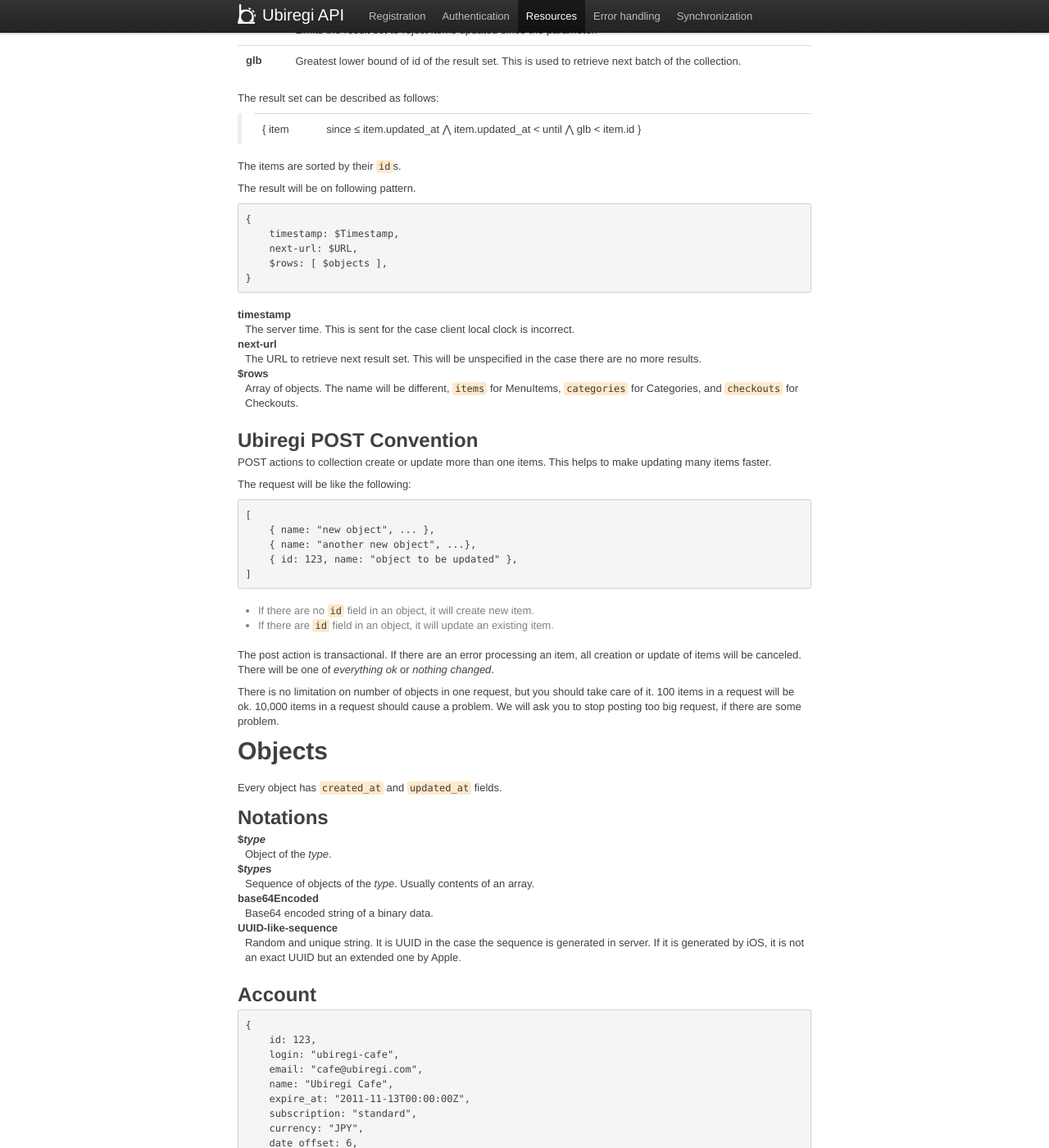
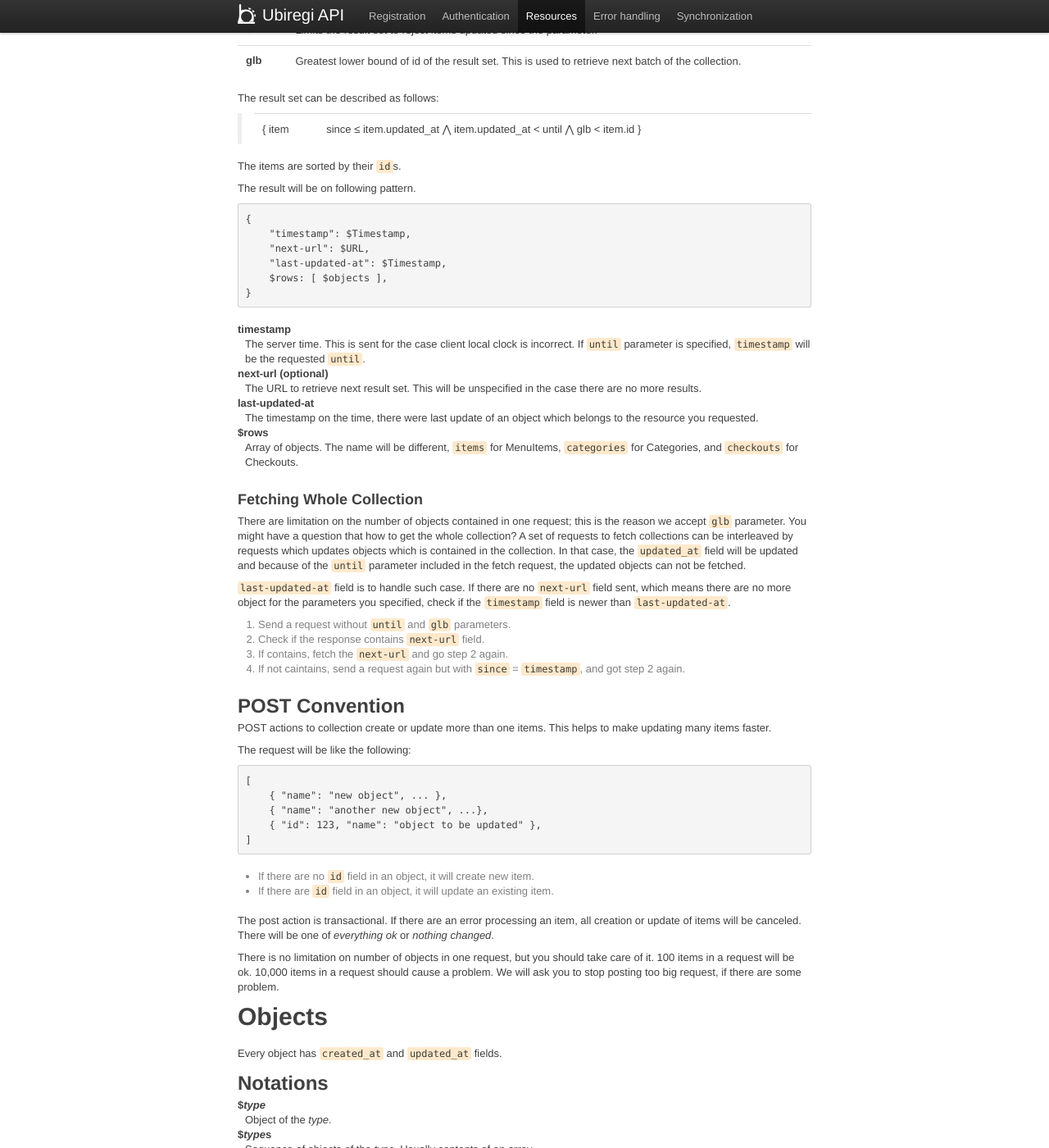
Before and after one commit to soutaro/ubiregi-api, a Jekyll site: the page built from resources.md, in a window 1280 px wide and 1400 px high, scrolled down 387 px. Shown: the whole window at 82% size. Built offline with Jekyll 4.4.1, drawn with Linux system fonts in a browser that asks for light colours; some of the changed text lies outside the part shown.

Commit message:
How to fetch whole collection

```diff
--- a/resources.md
+++ b/resources.md
@@ -12,7 +12,7 @@
 
 * Retrieving the collection (Index)
 * Creating or updating items (POST)
-* [Optional] Retrieving one item (GET)
+* **Optional**: Retrieving one item (GET)
 
 ## Standard Index Parameters
 
@@ -44,22 +44,41 @@
 
 <pre>
 {
-    timestamp: $Timestamp,
-    next-url: $URL,
+    "timestamp": $Timestamp,
+    "next-url": $URL,
+    "last-updated-at": $Timestamp,
     $rows: [ $objects ],
 }
 </pre>
 
 timestamp
-: The server time. This is sent for the case client local clock is incorrect.
+: The server time. This is sent for the case client local clock is incorrect. If `until` parameter is specified, `timestamp` will be the requested `until`.
 
-next-url
+next-url (optional)
 : The URL to retrieve next result set. This will be unspecified in the case there are no more results.
+
+last-updated-at
+: The timestamp on the time, there were last update of an object which belongs to the resource you requested.
 
 $rows
 : Array of objects. The name will be different, `items` for MenuItems, `categories` for Categories, and `checkouts` for Checkouts.
 
-## Ubiregi POST Convention
+### Fetching Whole Collection
+
+There are limitation on the number of objects contained in one request; this is the reason we accept `glb` parameter.
+You might have a question that how to get the whole collection?
+A set of requests to fetch collections can be interleaved by requests which updates objects which is contained in the collection.
+In that case, the `updated_at` field will be updated and because of the `until` parameter included in the fetch request, the updated objects can not be fetched.
+
+`last-updated-at` field is to handle such case.
+If there are no `next-url` field sent, which means there are no more object for the parameters you specified, check if the `timestamp` field is newer than `last-updated-at`.
+
+1. Send a request without `until` and `glb` parameters.
+2. Check if the response contains `next-url` field.
+3. If contains, fetch the `next-url` and go step 2 again.
+4. If not caintains, send a request again but with `since` = `timestamp`, and got step 2 again.
+
+## POST Convention
 
 POST actions to collection create or update more than one items.
 This helps to make updating many items faster.
@@ -68,9 +87,9 @@
 
 <pre>
 [
-    { name: "new object", ... },
-    { name: "another new object", ...},
-    { id: 123, name: "object to be updated" },
+    { "name": "new object", ... },
+    { "name": "another new object", ...},
+    { "id": 123, "name": "object to be updated" },
 ]
 </pre>
 
```
